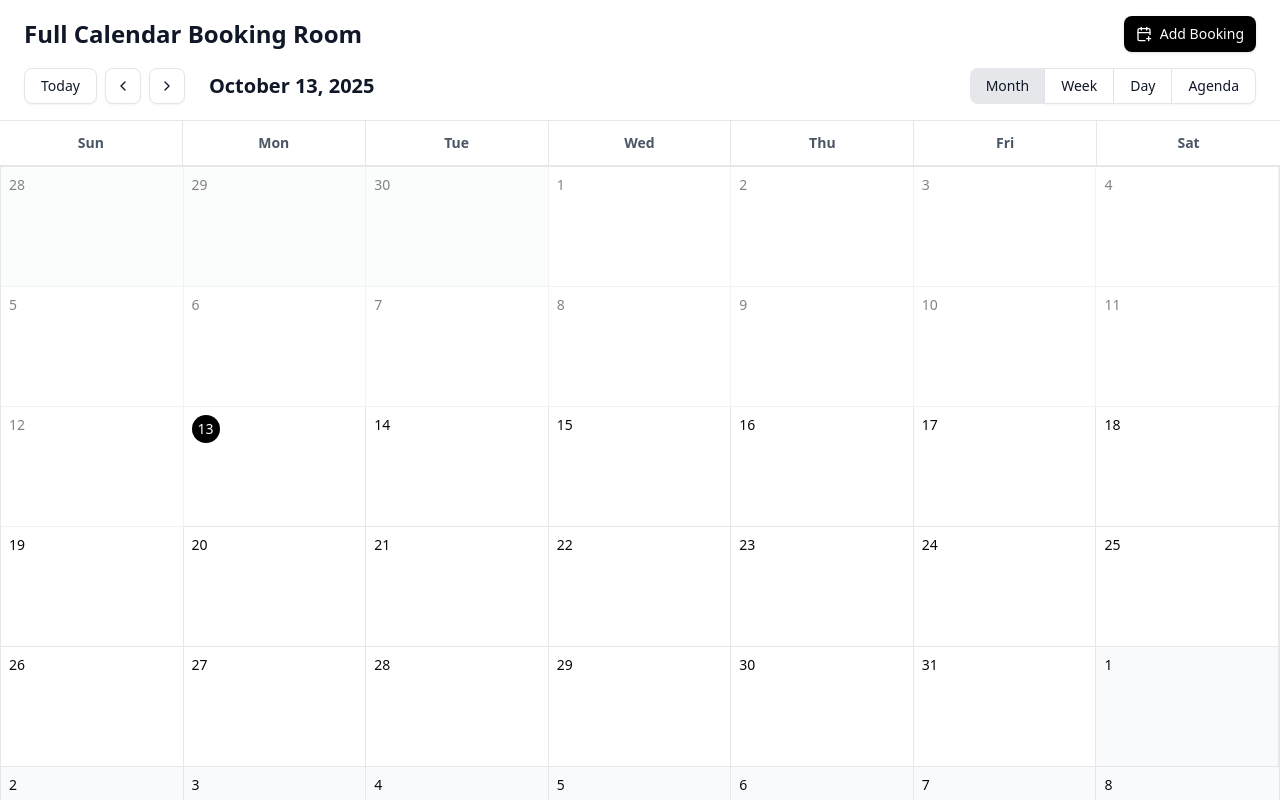
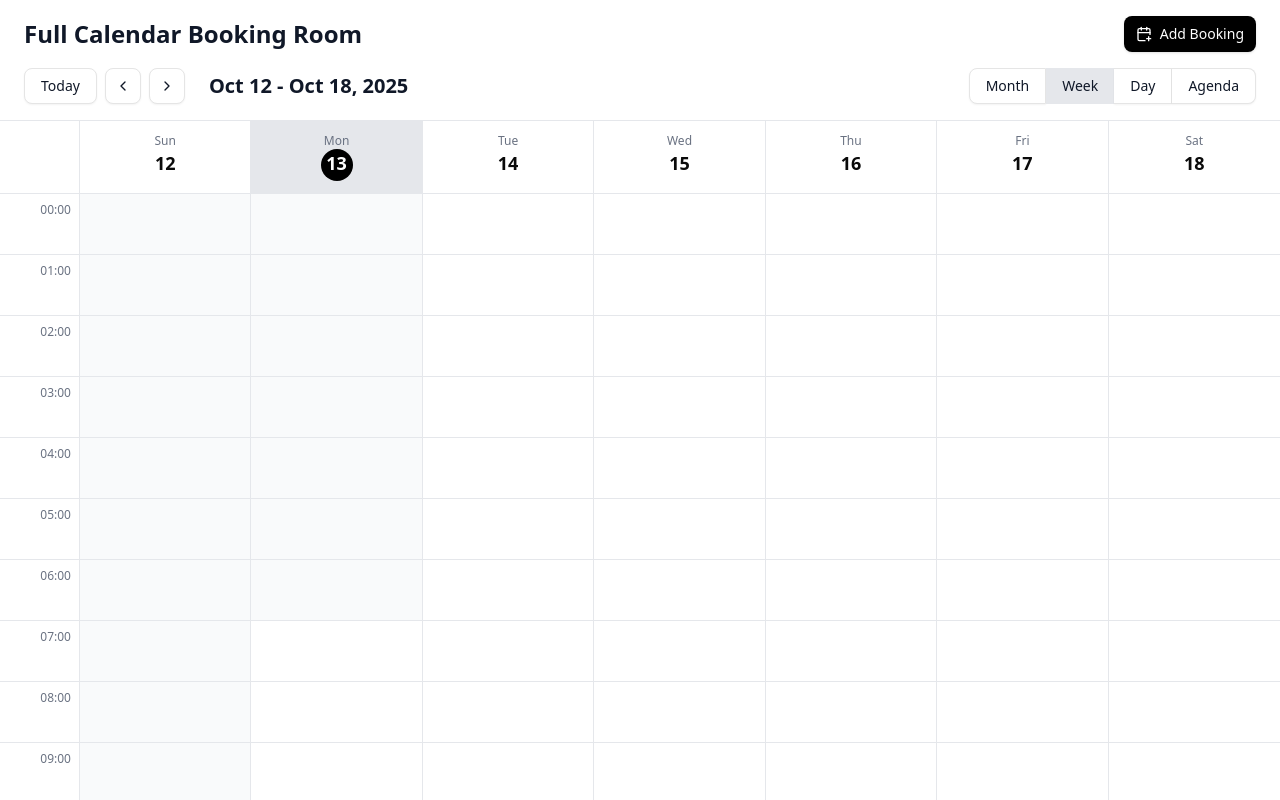
Before and after one commit to KHAIHWAN/full-calendar, a Next.js app: page / in a window 1280 px wide. Built offline with nearby package versions, Linux system fonts and the light colour scheme.

Commit message:
➕ make function is past time. week view

```diff
--- a/src/components/calendar/calendar.tsx
+++ b/src/components/calendar/calendar.tsx
@@ -20,7 +20,7 @@ import DialogBooking from "./dialogBooking"
 
 export default function Calendar() {
     const [currentDate, setCurrentDate] = useState(new Date())
-    const [viewCalendar, setViewCalendar] = useState('month')
+    const [viewCalendar, setViewCalendar] = useState('week')
 
     const [isDialogOpen, setIsDialogOpen] = useState(false)
 
--- a/src/components/calendar/views/WeekView.tsx
+++ b/src/components/calendar/views/WeekView.tsx
@@ -1,6 +1,6 @@
 'use client'
 
-import { getHours, getWeekDays, isToday } from "@/utils/calendar"
+import { getHours, getWeekDays, isPastTime, isToday } from "@/utils/calendar"
 
 export default function WeekView({ currentDate }: { currentDate: Date }) {
     const weekDays = getWeekDays(currentDate)
@@ -40,7 +40,12 @@ export default function WeekView({ currentDate }: { currentDate: Date }) {
                             {hour}
                         </div>
                         {weekDays.map((day: Date, dayIndex: number) => (
-                            <div key={dayIndex} className="min-h-[60px] p-1 border-r border-gray-200 last:border-r-0 relative transition-colors select-none">
+                            <div key={dayIndex}
+                                className={`min-h-[60px] p-1 border-r border-gray-200 last:border-r-0 relative transition-colors select-none
+                                ${isPastTime(hour, day)
+                                    ? 'bg-gray-50 cursor-not-allowed'
+                                    : 'hover:bg-blue-50 cursor-pointer'}`}
+                                >
 
                             </div>
                         ))}
--- a/src/utils/calendar.ts
+++ b/src/utils/calendar.ts
@@ -83,3 +83,14 @@ export const isPastDate = (date: Date): boolean => {
 
     return checkDate < today
 }
+
+export const isPastTime = (hour: string, date: Date): boolean => {
+    const now = new Date()
+
+    const slotHour = parseInt(hour.slice(0, 2), 10)
+
+    const slotDate = new Date(date)
+    slotDate.setHours(slotHour, 0, 0, 0)
+
+    return slotDate < now
+}
```
